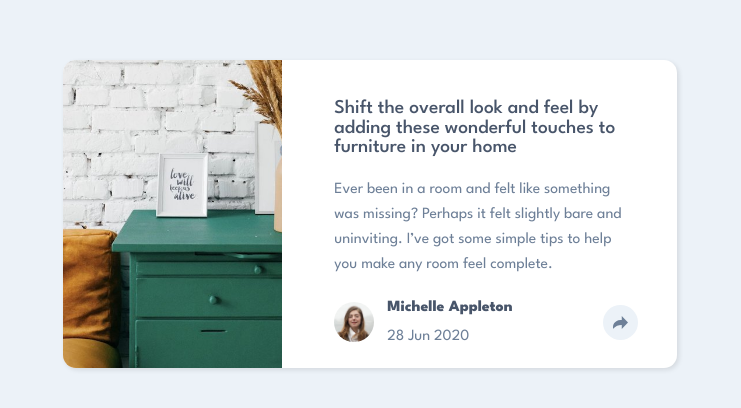
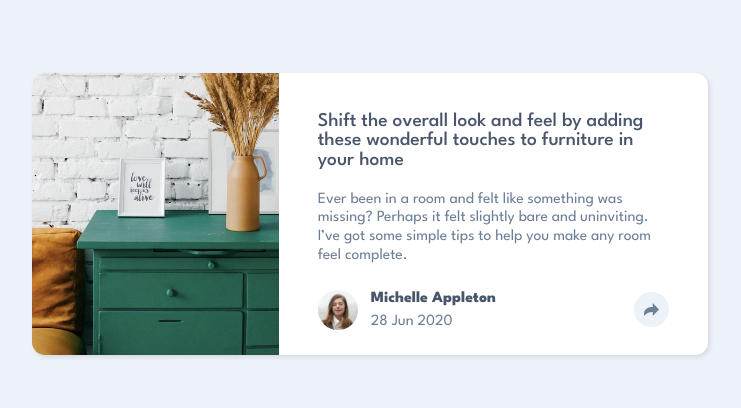
Before and after one commit to Sifanfiseha/article-preview-component-main, a plain HTML site: page index.html in a window 1280 px wide. Shown: the part 186-594 px from the top of the page, without its empty margins (270-1011 px from the left). Drawn offline with Linux system fonts and the light colour scheme.

Commit message:
fixed minor issues

```diff
--- a/css/media.css
+++ b/css/media.css
@@ -1,7 +1,7 @@
 @media (min-width: 1024px) {
   .main-container {
     flex-direction: row;
-    width: 50%;
+    width: 55%;
   }
   .drawers-img {
     height: 100%;
--- a/css/style.css
+++ b/css/style.css
@@ -35,7 +35,7 @@ h1 {
 }
 p {
   font-size: 1.2rem;
-  line-height: 1.6;
+  line-height: 1.2;
 }
 .name {
   color: var(--Very-Dark-Grayish-Blue);
@@ -43,7 +43,6 @@ p {
 }
 .main-container {
   display: flex;
-  gap: 1rem;
   flex-direction: column;
   background-color: white;
   border-radius: 1rem;
```
